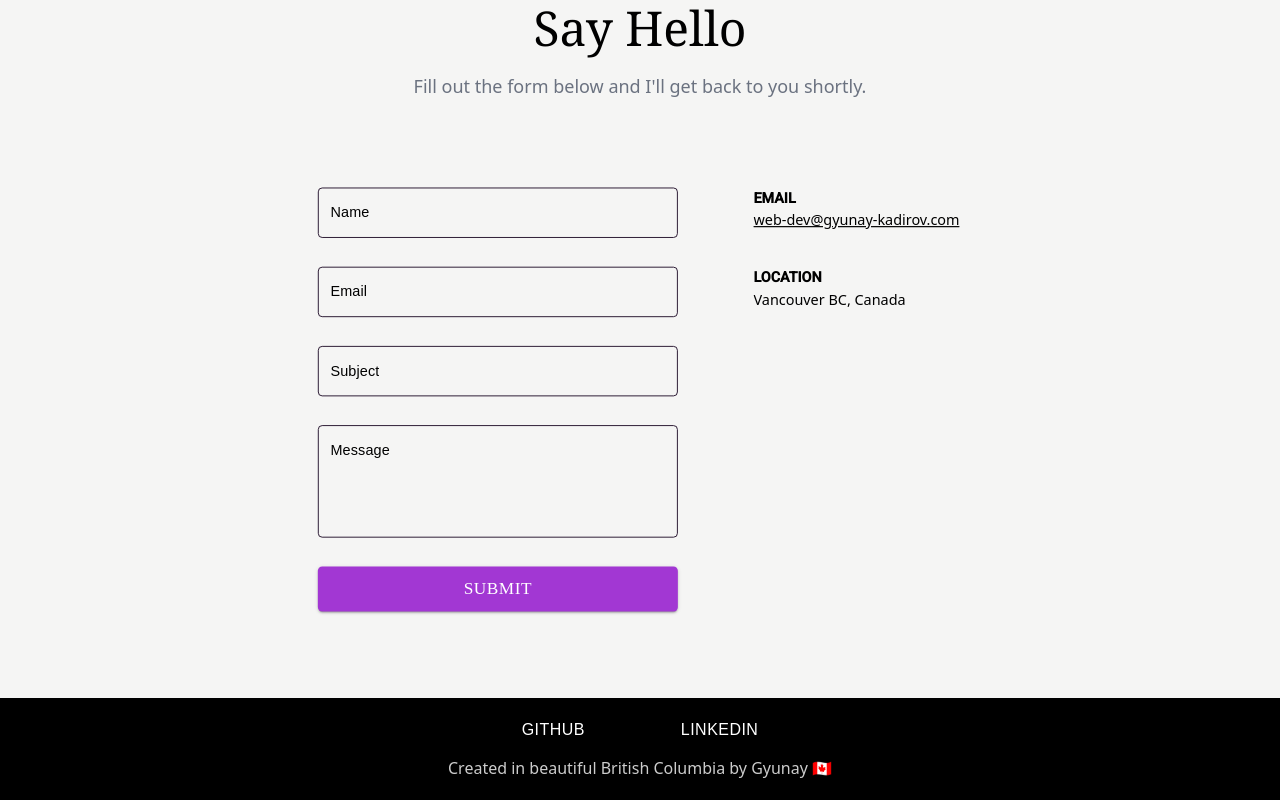
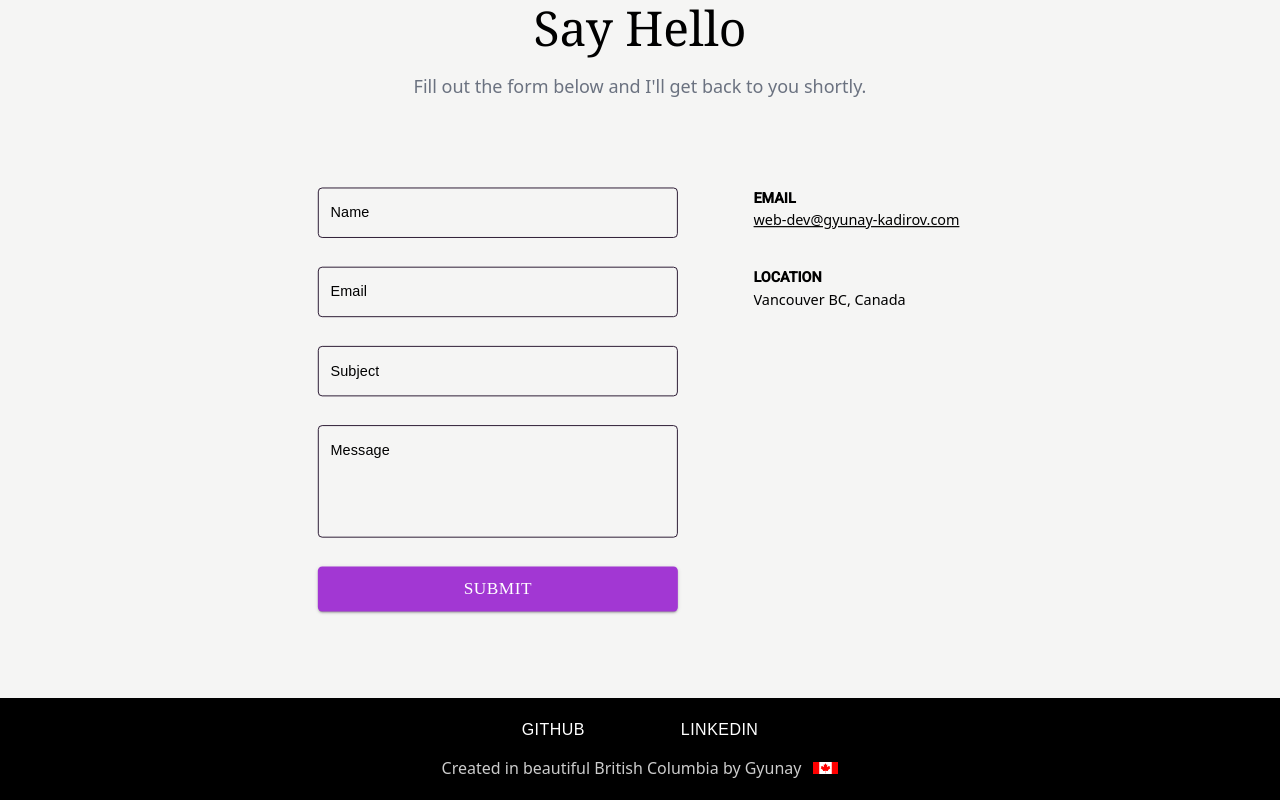
Before and after one commit to gyunayK/Portfolio, a React (Vite) app in the folder my-Portfolio/: page / in a window 1280 px wide. Shown: the part 3542-4342 px from the top of the page. Built offline with nearby package versions, Linux system fonts and the light colour scheme; a web font is replaced by a local one.

Commit message:
feat: add Canadian flag to footer

```diff
--- a/my-Portfolio/src/sections/footer/Footer.jsx
+++ b/my-Portfolio/src/sections/footer/Footer.jsx
@@ -22,7 +22,10 @@ function Footer() {
             <Button>LINKEDIN</Button>
           </a>
         </div>
-        <p className="pt-1.5 pb-5 opacity-100"><span className='text-white opacity-80'>Created in beautiful British Columbia by Gyunay</span> 🇨🇦</p>
+        <div className="pt-1.5 pb-5 opacity-100 flex items-center justify-center gap-x-3">
+          <span className="text-white opacity-80">Created in beautiful British Columbia by Gyunay</span>
+          <img src="/img/canada.svg" alt="canada-flag" width={25} height={25} />
+        </div>
       </div>
     </footer>
   )
```
Also changed, not shown: my-Portfolio/public/img/canada.svg (added).
